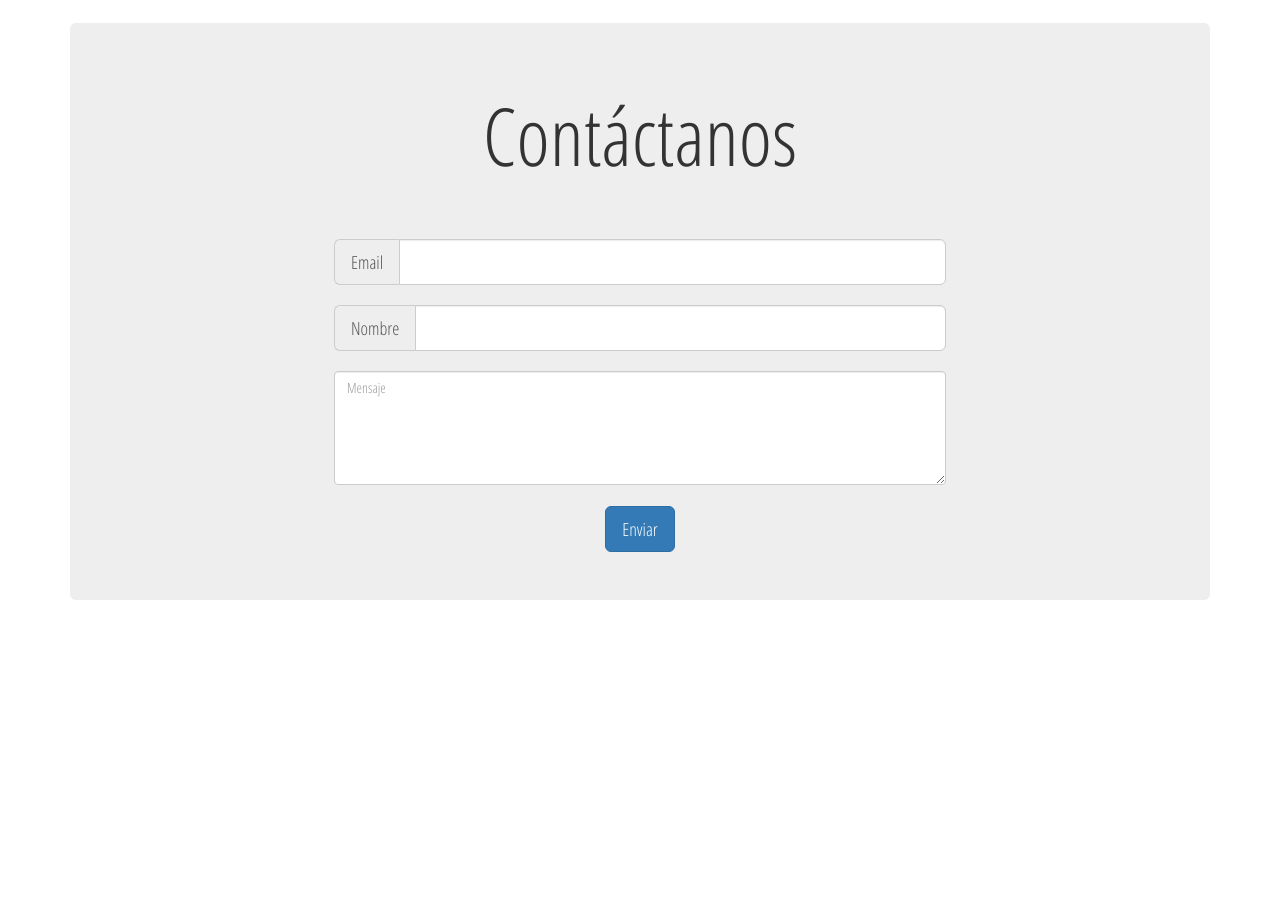
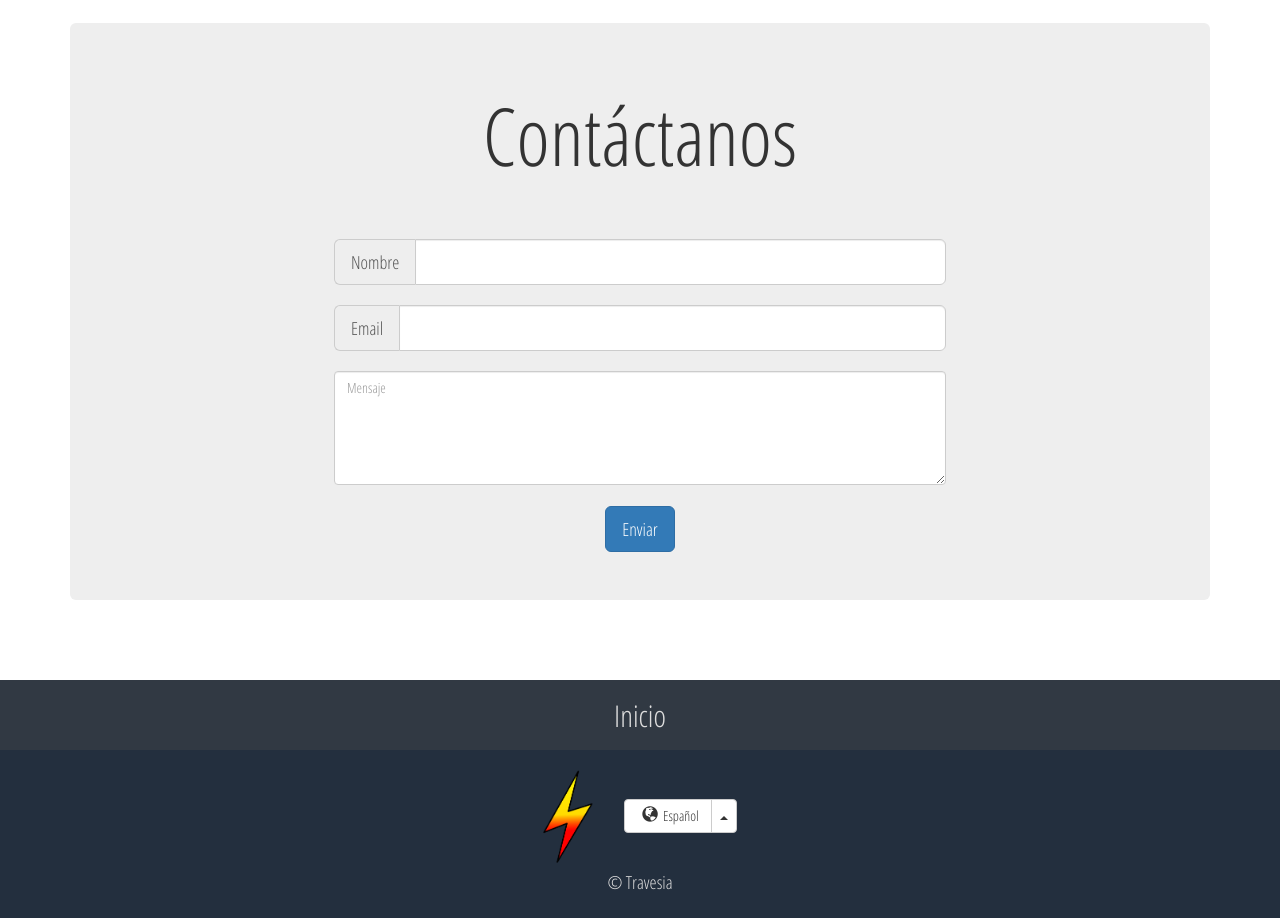
Before and after one commit to jorgeduardos/TravesiaSite, a PHP site: page /home.html in a window 1280 px wide. Shown: the part 5394-6312 px from the top of the page. Before the commit the page ends 5994 px from the top, so only its background shows below. Run offline with PHP 8.4, Linux system fonts and the light colour scheme; style sheets or scripts are compiled from the project's sources; some libraries are stand-ins or nearby versions.

Commit message:
updating master

```diff
--- a/home.html
+++ b/home.html
@@ -157,21 +157,43 @@
 				<h2>Contáctanos</h2>
 				<form action="POST">
 					<div class="input-group input-group-lg">
+					  <span class="input-group-addon" id="basic-addon1">Nombre</span>
+					  <input type="text" class="form-control" name="name" aria-describedby="basic-addon1">
+					</div>
+					<div class="input-group input-group-lg">
 					  <span class="input-group-addon" id="basic-addon1">Email</span>
 					  <input type="text" class="form-control" name="email" aria-describedby="basic-addon1">
 					</div>
-					<div class="input-group input-group-lg">
-					  <span class="input-group-addon" id="basic-addon1">Nombre</span>
-					  <input type="text" class="form-control" name="name" aria-describedby="basic-addon1">
-					</div>
+
 					 <textarea class="form-control" id="mensaje" rows="5" placeholder="Mensaje"></textarea>
 					<button type="submit" class="btn btn-primary btn-lg">Enviar</button>
 				</form>
 			</div>
 		</div>
 	</section>
-
-
+	<footer>
+        <div class="backTop_div js--backTop">
+            <div>
+                <span>Inicio</span>
+            </div>
+        </div>
+        <div class="footer_inner">
+            <div class="footer_logo_div">
+                <img src="resources/css/images/logoDeifnitivo.png" alt="L.A logo">
+            </div>
+            <div class="btn-group dropup">
+              <button type="button" class="btn btn-default"><i class="glyphicon glyphicon-globe"></i>Español</button>
+              <button type="button" class="btn btn-default dropdown-toggle" data-toggle="dropdown" aria-haspopup="true" aria-expanded="false">
+                <span class="caret"></span>
+                <span class="sr-only">Toggle Dropdown</span>
+              </button>
+              <ul class="dropdown-menu">
+                <li><a href="spanish.php">Ingles</a></li>
+              </ul>
+            </div>
+            <h4>&#169; Travesia</h4>
+        </div>
+    </footer>
 
 
 
--- a/resources/css/homeStyle.css
+++ b/resources/css/homeStyle.css
@@ -204,7 +204,6 @@ header button:hover{
 
 .contact{
 	margin-top: 120px;
-	height: 100vh;
 	text-align: center;
 }
 
@@ -218,3 +217,59 @@ header button:hover{
 	margin-bottom: 20px;
 	width: 60%;
 }
+
+/* ********************* FOOTER ********************** */
+
+
+footer{
+	margin-top: 50px;
+    padding-bottom: 15px;
+    background-color: #232f3e;
+}
+
+.footer_inner{
+    width: 50%;
+    margin: 0 auto;
+    text-align: center;
+    color: #ddd;
+}
+
+.footer_logo_div{
+    margin-right: 25px;
+    display: inline-block;
+}
+
+.footer_inner img{
+    display: inline-block;
+    width: 50px;
+}
+
+.footer_inner h4{
+
+}
+
+
+.glyphicon-globe{
+    margin-right: 5px;
+    margin-left: 5px;
+    font-size: 115%;
+}
+
+.backTop_div{
+    background-color: #313943;
+    height: 70px;
+    margin-bottom: 20px;
+    color: #ddd;
+}
+
+.backTop_div:hover{
+    background-color: #424e5d;
+    cursor: pointer;
+}
+
+.backTop_div div{
+    text-align: center;
+    width: 30%;
+    margin: 0 auto;
+    padding-top: 15px;
+}
```
